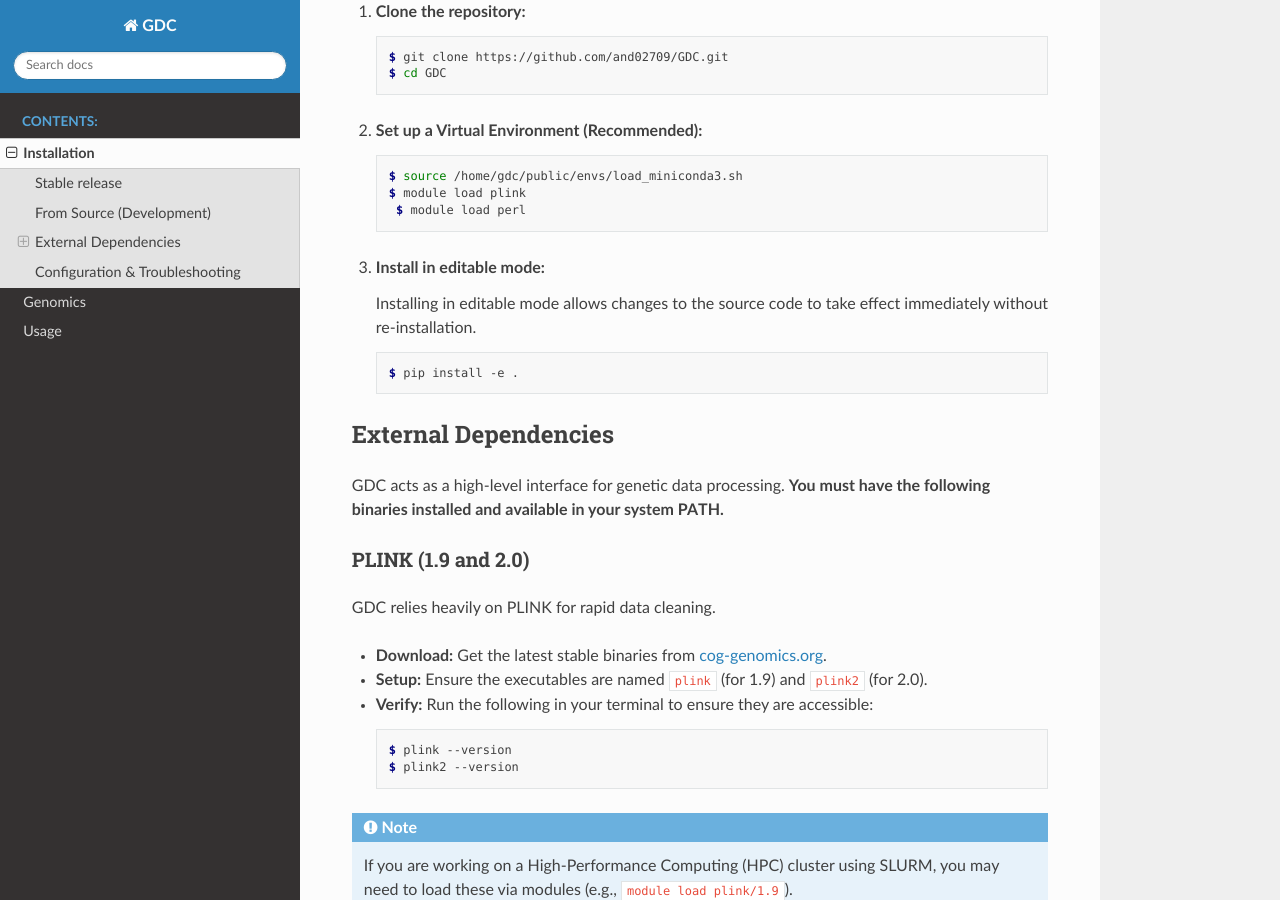
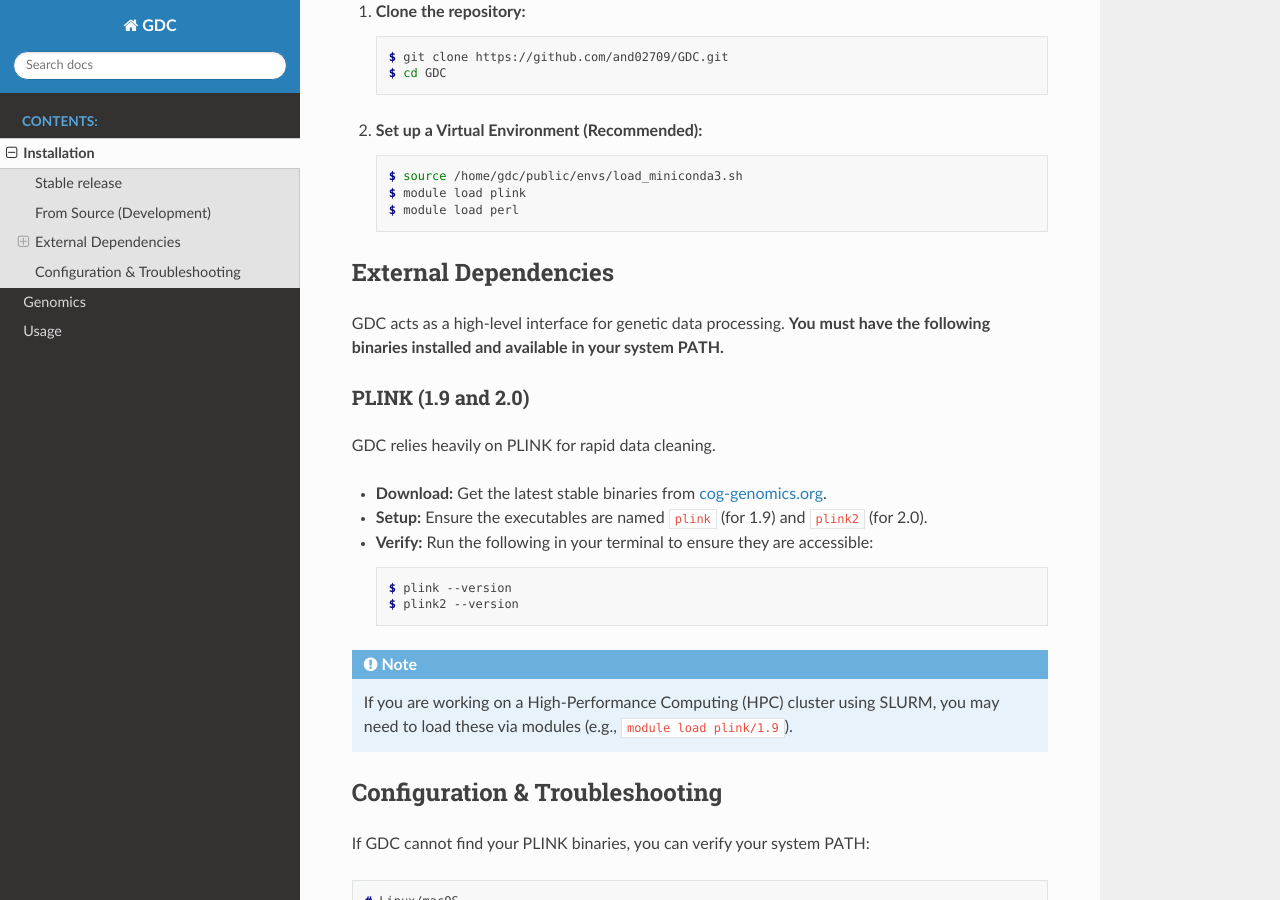
Before and after one commit to and02709/GDC, a Sphinx documentation site: the page built from docs/installation.rst, in a window 1280 px wide and 900 px high, scrolled down 459 px. Built offline with Sphinx 7.4.7 and the Read the Docs theme 3.1.0, drawn with Linux system fonts in a browser that asks for light colours; pages that are not in the unit, such as notebooks, are missing from menus.

Commit message:
Update installation instructions in docs
Removed instructions for installing in editable mode and adjusted formatting.

```diff
--- a/docs/installation.rst
+++ b/docs/installation.rst
@@ -31,17 +31,9 @@ If you wish to contribute or use the latest developmental features, install dire
 
    .. code-block:: console
 
-       $ source /home/gdc/public/envs/load_miniconda3.sh
-       $ module load plink
-        $ module load perl
-
-3. **Install in editable mode:**
-
-   Installing in editable mode allows changes to the source code to take effect immediately without re-installation.
-
-   .. code-block:: console
-
-       $ pip install -e .
+    $ source /home/gdc/public/envs/load_miniconda3.sh
+    $ module load plink
+    $ module load perl
 
 
 External Dependencies
```
